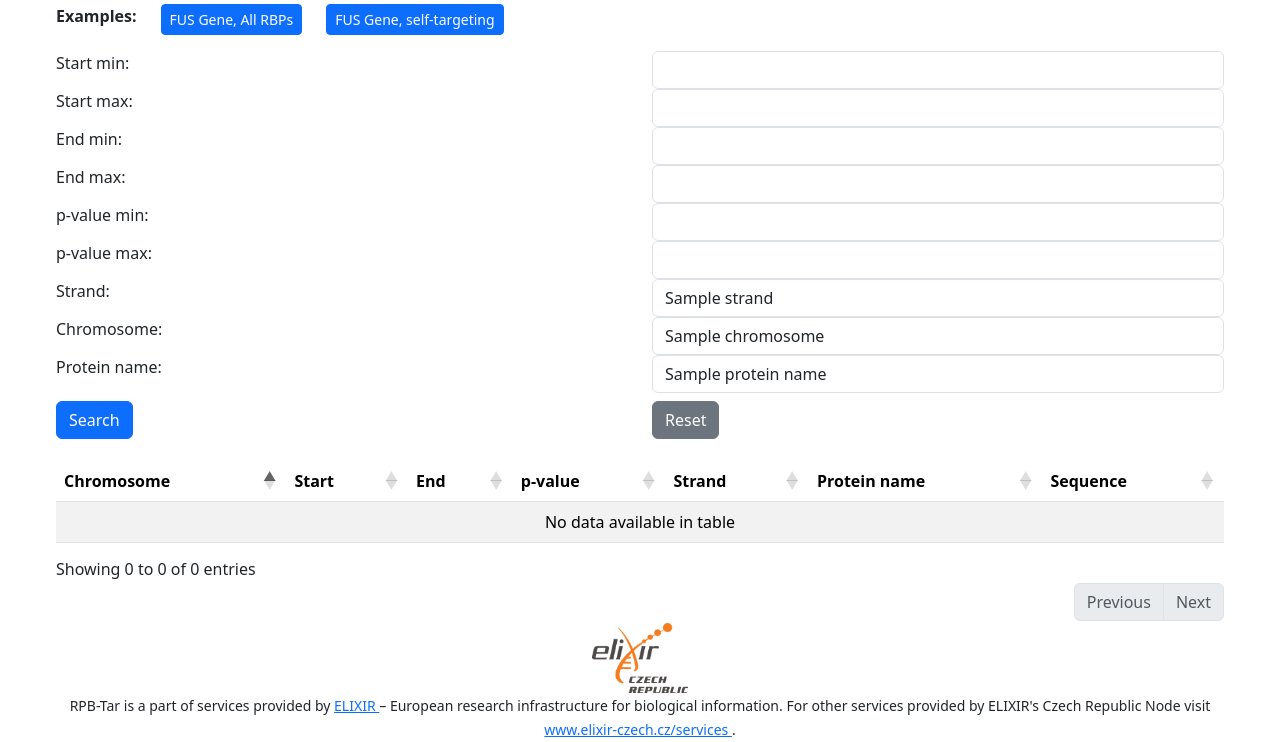
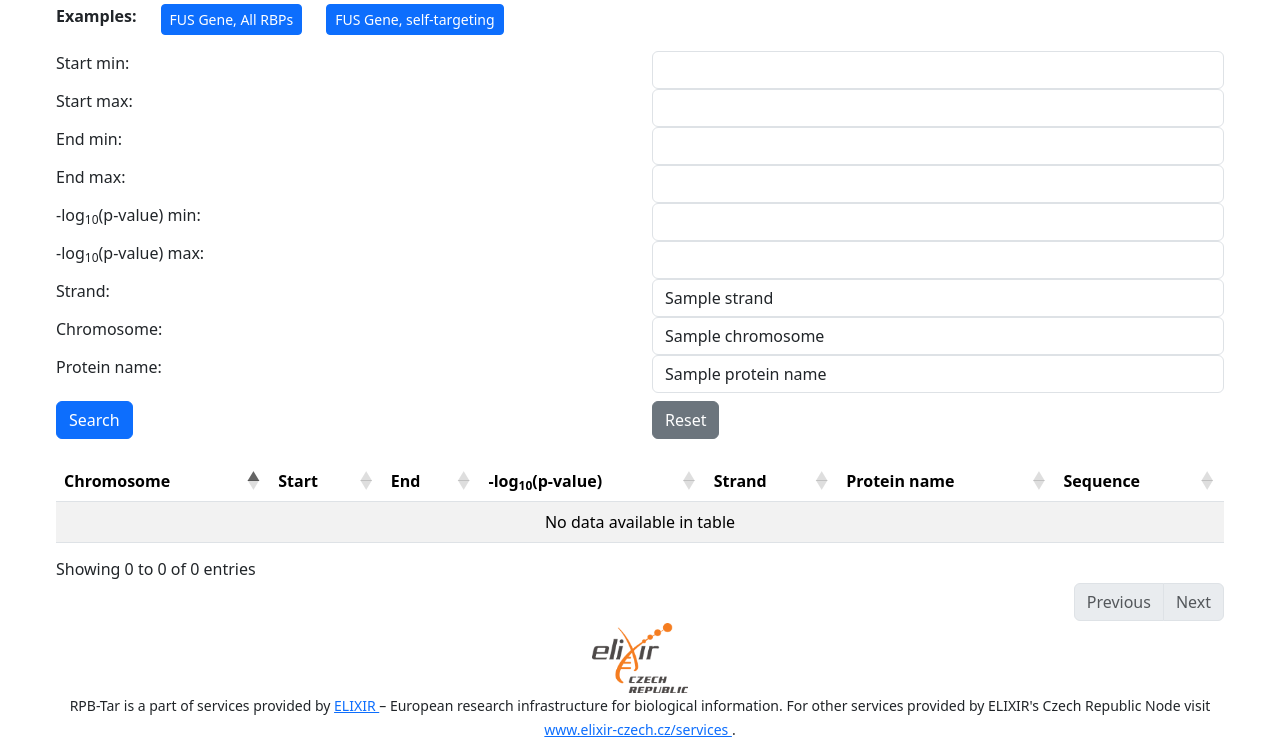
Before and after one commit to sb-ncbr/RBP-Tar, a Flask app: template templates/search.html in a window 1280 px wide. Shown: the part 189-931 px from the top of the page. Run offline with Flask 3, Linux system fonts and the light colour scheme; the template is opened without the code that fills it: most values are stand-ins (such as "Sample title", 1, 10 or a date in 2020); lists and menus that the app fills with data are empty; some libraries are stand-ins or nearby versions.

Commit message:
Fix the label for p-value

```diff
--- a/templates/search.html
+++ b/templates/search.html
@@ -59,12 +59,12 @@
                                                         min="0"></div>
             </div>
             <div class="row">
-                <div class="col col-md-6 col-12"><label for="pvalue_min">p-value min: </label></div>
+                <div class="col col-md-6 col-12"><label for="pvalue_min">-log<sub>10</sub>(p-value) min: </label></div>
                 <div class="col col-md-6 col-12"><input id="pvalue_min" name="pvalue_min" class="form-control" type="number"
                                                         step="0.1" min="0" max="400"></div>
             </div>
             <div class="row">
-                <div class="col col-md-6 col-12"><label for="pvalue_max">p-value max: </label></div>
+                <div class="col col-md-6 col-12"><label for="pvalue_max">-log<sub>10</sub>(p-value) max: </label></div>
                 <div class="col col-md-6 col-12"><input id="pvalue_max" name="pvalue_max" class="form-control" type="number"
                                                         step="0.1" min="0" max="400"></div>
             </div>
@@ -131,7 +131,7 @@
                             End
                         </th>
                         <th>
-                            p-value
+                            -log<sub>10</sub>(p-value)
                         </th>
                         <th>
                             Strand
```
